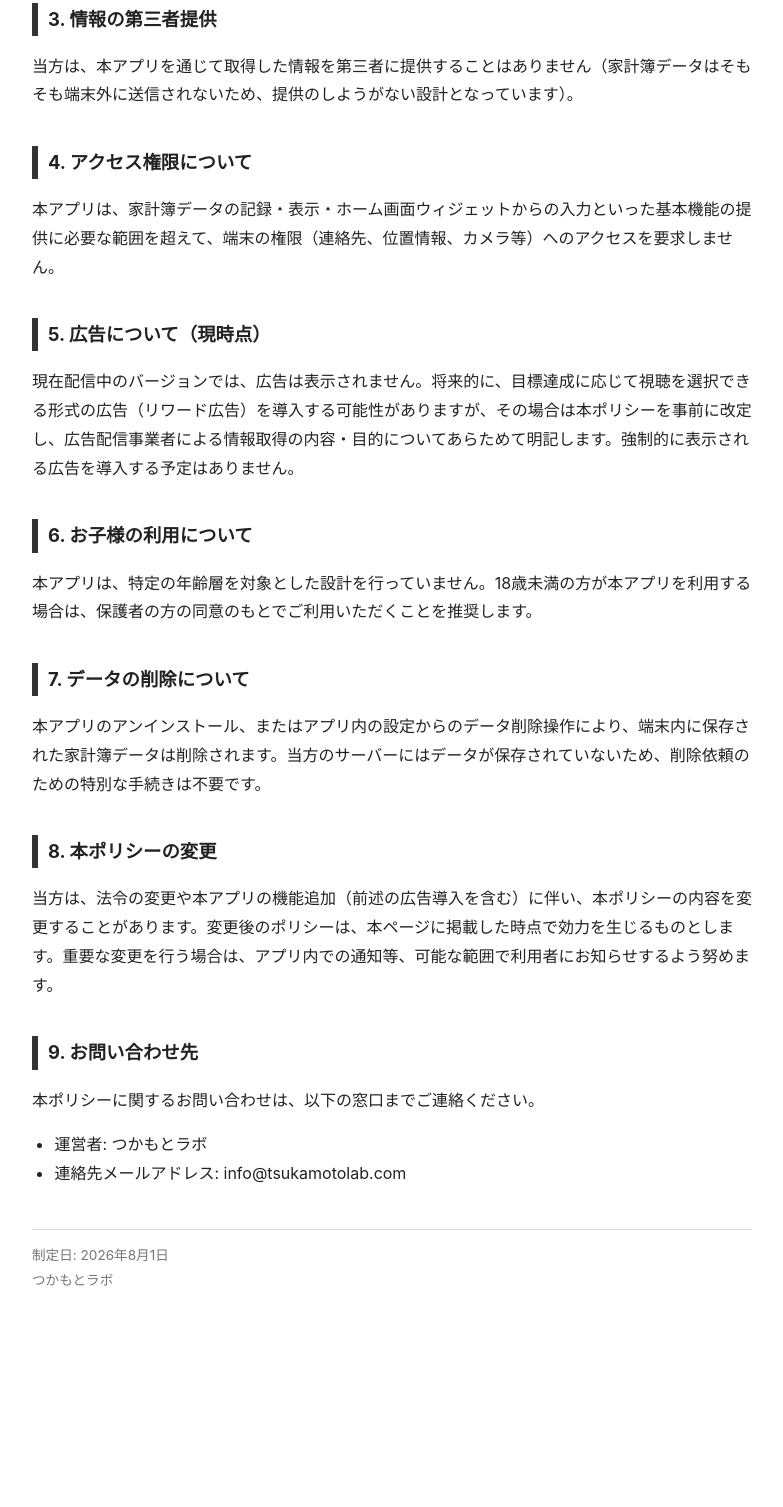
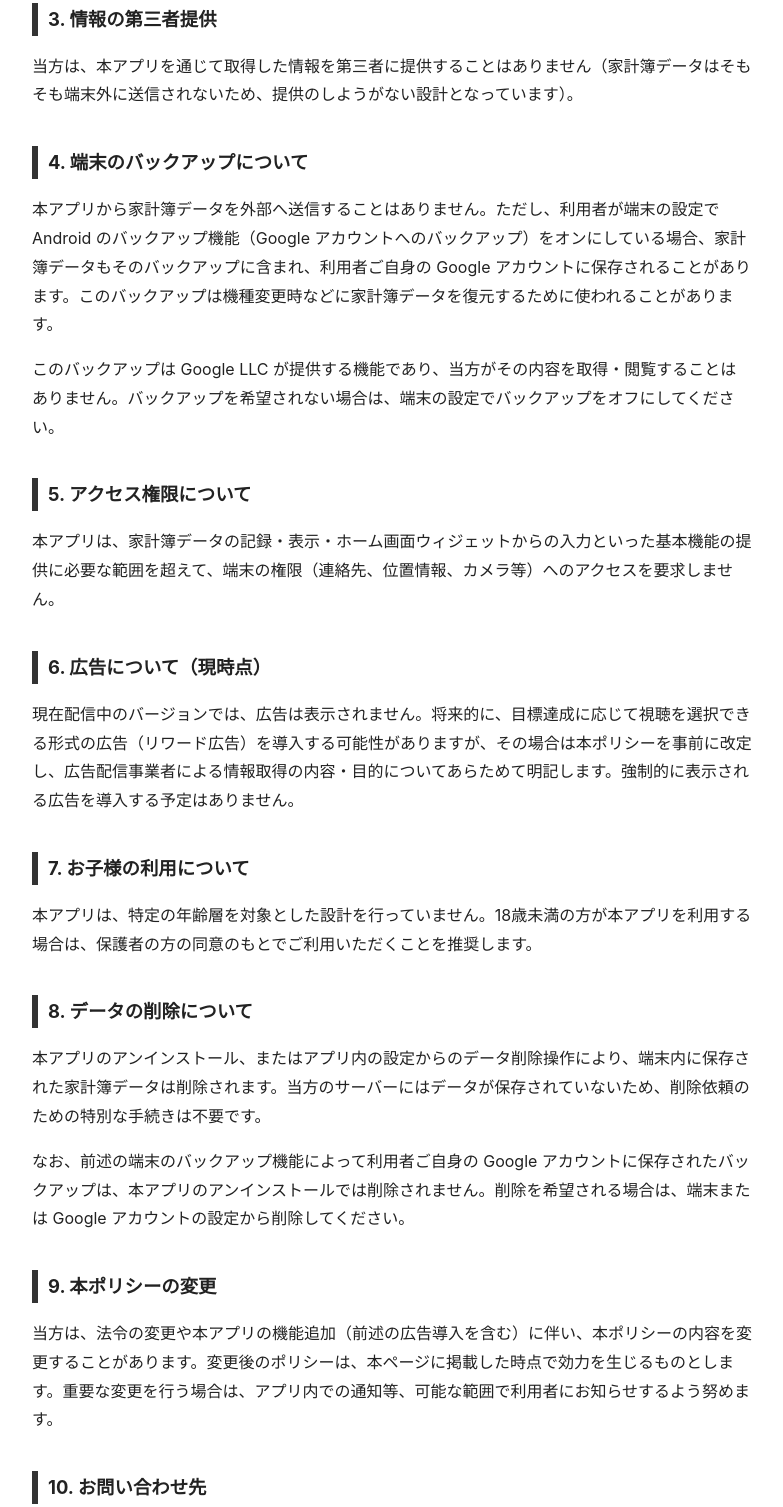
Before and after one commit to Tsukamoto8Lab/bakusoku-kakeibo-policy, a plain HTML site: page index.html in a window 1280 px wide. Shown: the part 893-2400 px from the top of the page, without its empty margins (248-1031 px from the left). Before the commit the page ends 2265 px from the top, so only its background shows below. Drawn offline with Linux system fonts and the light colour scheme.

Commit message:
端末のバックアップについての説明を追記する
- 「4. 端末のバックアップについて」を追加（Android のバックアップ機能で、利用者自身の Google アカウントに家計簿データが保存される場合がある旨）
- 「データの削除について」に、バックアップはアンインストールでは削除されない旨を追記
- 以降の節番号を繰り下げ、最終更新日を 2026年11月14日に更新

Co-Authored-By: Claude Opus 5.5 <noreply@anthropic.com>

```diff
--- a/index.html
+++ b/index.html
@@ -52,7 +52,7 @@
 <body>
 
 <h1>プライバシーポリシー</h1>
-<p class="updated">最終更新日: 2026年9月27日 / 施行日: 2026年8月1日</p>
+<p class="updated">最終更新日: 2026年11月14日 / 施行日: 2026年8月1日</p>
 
 <p>
 つかもとラボ（以下「当方」といいます）は、当方が提供するスマートフォンアプリケーション「爆速家計簿」（以下「本アプリ」といいます）における利用者の情報の取り扱いについて、以下のとおりプライバシーポリシー（以下「本ポリシー」といいます）を定めます。
@@ -81,32 +81,43 @@
 当方は、本アプリを通じて取得した情報を第三者に提供することはありません（家計簿データはそもそも端末外に送信されないため、提供のしようがない設計となっています）。
 </p>
 
-<h2>4. アクセス権限について</h2>
+<h2>4. 端末のバックアップについて</h2>
+<p>
+本アプリから家計簿データを外部へ送信することはありません。ただし、利用者が端末の設定で Android のバックアップ機能（Google アカウントへのバックアップ）をオンにしている場合、家計簿データもそのバックアップに含まれ、利用者ご自身の Google アカウントに保存されることがあります。このバックアップは機種変更時などに家計簿データを復元するために使われることがあります。
+</p>
+<p>
+このバックアップは Google LLC が提供する機能であり、当方がその内容を取得・閲覧することはありません。バックアップを希望されない場合は、端末の設定でバックアップをオフにしてください。
+</p>
+
+<h2>5. アクセス権限について</h2>
 <p>
 本アプリは、家計簿データの記録・表示・ホーム画面ウィジェットからの入力といった基本機能の提供に必要な範囲を超えて、端末の権限（連絡先、位置情報、カメラ等）へのアクセスを要求しません。
 </p>
 
-<h2>5. 広告について（現時点）</h2>
+<h2>6. 広告について（現時点）</h2>
 <p>
 現在配信中のバージョンでは、広告は表示されません。将来的に、目標達成に応じて視聴を選択できる形式の広告（リワード広告）を導入する可能性がありますが、その場合は本ポリシーを事前に改定し、広告配信事業者による情報取得の内容・目的についてあらためて明記します。強制的に表示される広告を導入する予定はありません。
 </p>
 
-<h2>6. お子様の利用について</h2>
+<h2>7. お子様の利用について</h2>
 <p>
 本アプリは、特定の年齢層を対象とした設計を行っていません。18歳未満の方が本アプリを利用する場合は、保護者の方の同意のもとでご利用いただくことを推奨します。
 </p>
 
-<h2>7. データの削除について</h2>
+<h2>8. データの削除について</h2>
 <p>
 本アプリのアンインストール、またはアプリ内の設定からのデータ削除操作により、端末内に保存された家計簿データは削除されます。当方のサーバーにはデータが保存されていないため、削除依頼のための特別な手続きは不要です。
 </p>
+<p>
+なお、前述の端末のバックアップ機能によって利用者ご自身の Google アカウントに保存されたバックアップは、本アプリのアンインストールでは削除されません。削除を希望される場合は、端末または Google アカウントの設定から削除してください。
+</p>
 
-<h2>8. 本ポリシーの変更</h2>
+<h2>9. 本ポリシーの変更</h2>
 <p>
 当方は、法令の変更や本アプリの機能追加（前述の広告導入を含む）に伴い、本ポリシーの内容を変更することがあります。変更後のポリシーは、本ページに掲載した時点で効力を生じるものとします。重要な変更を行う場合は、アプリ内での通知等、可能な範囲で利用者にお知らせするよう努めます。
 </p>
 
-<h2>9. お問い合わせ先</h2>
+<h2>10. お問い合わせ先</h2>
 <p>
 本ポリシーに関するお問い合わせは、以下の窓口までご連絡ください。
 </p>
```
